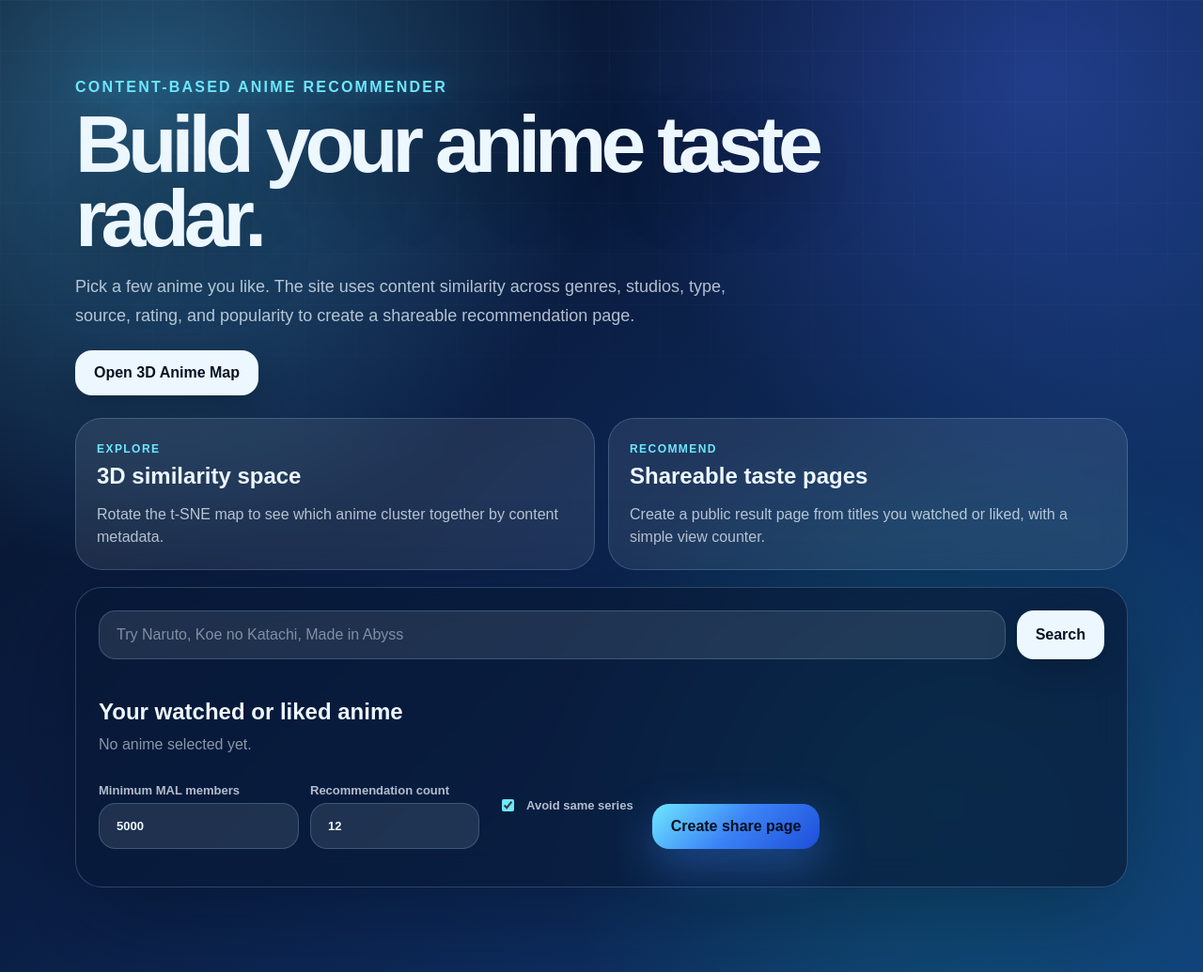
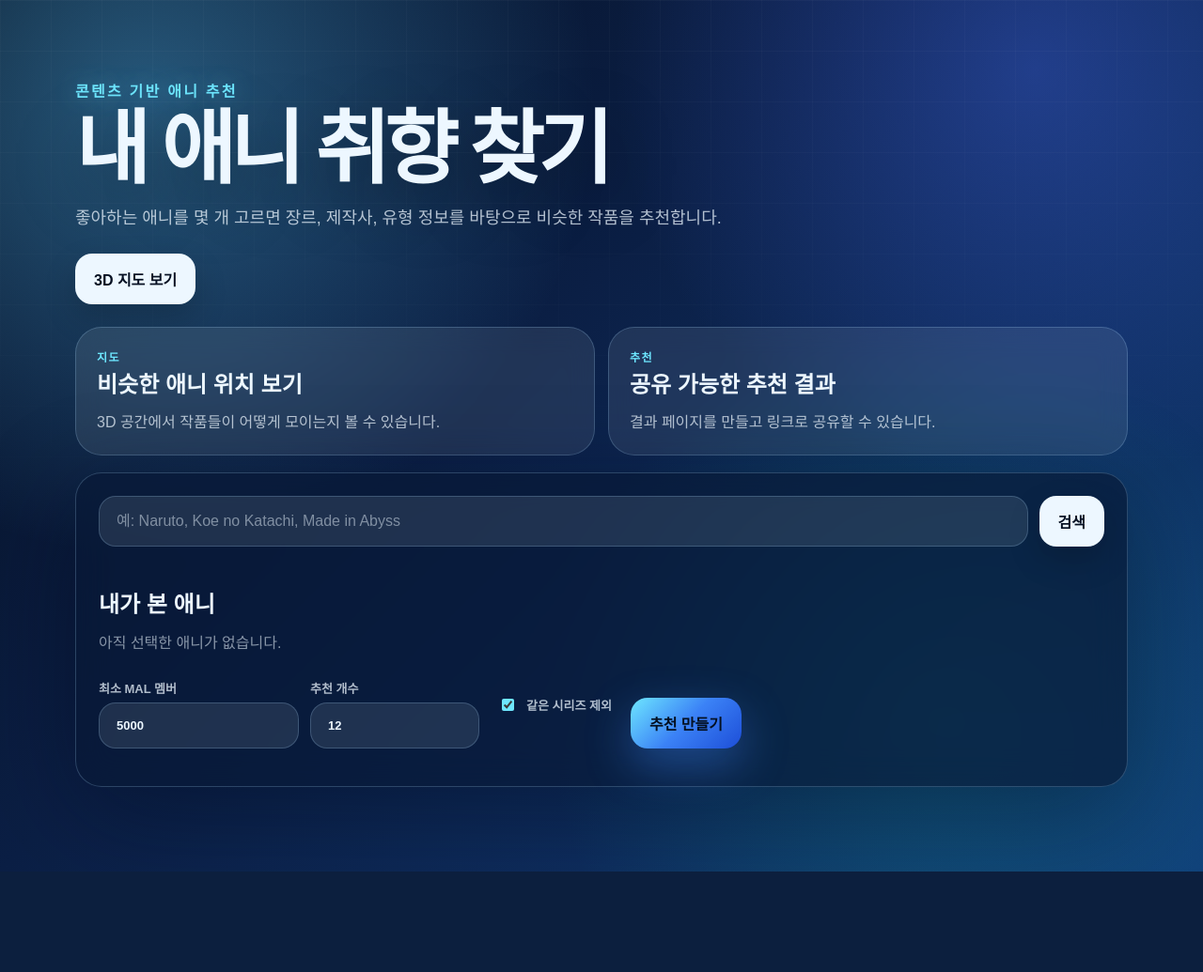
Before and after one commit to Ai-pre/Anime-recommendation-system, a Python web app: template templates/index.html in a window 1280 px wide. Shown: the whole page at 94% size. After the commit the page ends 928 px from the top, so only its background shows below. Run offline with Jinja, Linux system fonts and the light colour scheme; the template is opened without the code that fills it, so the values that code supplies are empty.

Commit message:
Localize web UI to Korean

```diff
--- a/static/app.js
+++ b/static/app.js
@@ -13,7 +13,7 @@ function renderSelected() {
   selectedList.innerHTML = "";
   selectedList.classList.toggle("empty", selected.size === 0);
   if (selected.size === 0) {
-    selectedList.textContent = "No anime selected yet.";
+    selectedList.textContent = "아직 선택한 애니가 없습니다.";
     return;
   }
   for (const item of selected.values()) {
@@ -32,14 +32,14 @@ function renderSelected() {
 }
 
 function animeMeta(item) {
-  return `${item.type} - Score ${item.score ?? "?"} - ${item.genres}`;
+  return `${item.type} - 평점 ${item.score ?? "?"} - ${item.genres}`;
 }
 
 async function searchAnime() {
   const query = searchInput.value.trim();
   searchResults.innerHTML = "";
   if (!query) return;
-  statusEl.textContent = "Searching...";
+  statusEl.textContent = "검색 중...";
   const response = await fetch(`/api/search?q=${encodeURIComponent(query)}`);
   const data = await response.json();
   statusEl.textContent = "";
@@ -61,12 +61,12 @@ function renderRecommendations(items, shareUrl) {
   const linkCard = document.createElement("article");
   linkCard.className = "card share-card";
   linkCard.innerHTML = `
-    <div class="rank">Go</div>
-    <h3>Share page created</h3>
+    <div class="rank">공유</div>
+    <h3>공유 링크 생성 완료</h3>
     <p class="share-url">${fullUrl}</p>
     <div class="meta">
-      <span>View counter enabled</span>
-      <button class="copy-button" type="button">Copy link</button>
+      <span>조회수 기록 중</span>
+      <button class="copy-button" type="button">링크 복사</button>
     </div>
   `;
   const copyButton = linkCard.querySelector(".copy-button");
@@ -74,9 +74,9 @@ function renderRecommendations(items, shareUrl) {
     event.stopPropagation();
     try {
       await navigator.clipboard.writeText(fullUrl);
-      copyButton.textContent = "Copied";
+      copyButton.textContent = "복사 완료";
     } catch {
-      copyButton.textContent = "Copy failed";
+      copyButton.textContent = "복사 실패";
     }
   });
   linkCard.addEventListener("click", () => {
@@ -93,8 +93,8 @@ function renderRecommendations(items, shareUrl) {
       <p>${item.genres}</p>
       <div class="meta">
         <span>${item.type}</span>
-        <span>Score ${item.score ?? "?"}</span>
-        <span>Match ${(item.taste_score * 100).toFixed(1)}%</span>
+        <span>평점 ${item.score ?? "?"}</span>
+        <span>유사도 ${(item.taste_score * 100).toFixed(1)}%</span>
       </div>
     `;
     preview.appendChild(card);
@@ -103,10 +103,10 @@ function renderRecommendations(items, shareUrl) {
 
 async function makeRecommendation() {
   if (selected.size === 0) {
-    statusEl.textContent = "Select at least one anime first.";
+    statusEl.textContent = "먼저 애니를 하나 이상 선택하세요.";
     return;
   }
-  statusEl.textContent = "Calculating your taste radar...";
+  statusEl.textContent = "추천 계산 중...";
   const response = await fetch("/api/recommend", {
     method: "POST",
     headers: { "Content-Type": "application/json" },
@@ -119,10 +119,10 @@ async function makeRecommendation() {
   });
   const data = await response.json();
   if (!response.ok) {
-    statusEl.textContent = data.error || "Could not create recommendations.";
+    statusEl.textContent = data.error || "추천 생성 실패";
     return;
   }
-  statusEl.textContent = "Ready. Click the first card to open the share page.";
+  statusEl.textContent = "완료. 첫 카드를 누르면 공유 페이지로 이동합니다.";
   renderRecommendations(data.recommendations, data.share_url);
 }
 
--- a/templates/index.html
+++ b/templates/index.html
@@ -1,52 +1,52 @@
 <!doctype html>
-<html lang="en">
+<html lang="ko">
 <head>
   <meta charset="utf-8">
   <meta name="viewport" content="width=device-width, initial-scale=1">
-  <title>Anime Taste Radar</title>
-  <meta property="og:title" content="Anime Taste Radar">
-  <meta property="og:description" content="Create a shareable anime recommendation page from titles you like.">
+  <title>애니 취향 레이더</title>
+  <meta property="og:title" content="애니 취향 레이더">
+  <meta property="og:description" content="좋아하는 애니로 비슷한 작품을 추천받아 보세요.">
   <link rel="stylesheet" href="{{ url_for('static', filename='app.css') }}">
 </head>
 <body>
   <main class="shell">
     <section class="hero">
-      <p class="eyebrow">Content-Based Anime Recommender</p>
-      <h1>Build your anime taste radar.</h1>
-      <p class="lead">Pick a few anime you like. The site uses content similarity across genres, studios, type, source, rating, and popularity to create a shareable recommendation page.</p>
+      <p class="eyebrow">콘텐츠 기반 애니 추천</p>
+      <h1>내 애니 취향 찾기</h1>
+      <p class="lead">좋아하는 애니를 몇 개 고르면 장르, 제작사, 유형 정보를 바탕으로 비슷한 작품을 추천합니다.</p>
       <div class="hero-actions">
-        <a class="ghost-link" href="{{ url_for('anime_map') }}" target="_blank" rel="noreferrer">Open 3D Anime Map</a>
+        <a class="ghost-link" href="{{ url_for('anime_map') }}" target="_blank" rel="noreferrer">3D 지도 보기</a>
       </div>
     </section>
 
     <section class="feature-strip">
       <article class="feature-card">
-        <span>Explore</span>
-        <strong>3D similarity space</strong>
-        <p>Rotate the t-SNE map to see which anime cluster together by content metadata.</p>
+        <span>지도</span>
+        <strong>비슷한 애니 위치 보기</strong>
+        <p>3D 공간에서 작품들이 어떻게 모이는지 볼 수 있습니다.</p>
       </article>
       <article class="feature-card">
-        <span>Recommend</span>
-        <strong>Shareable taste pages</strong>
-        <p>Create a public result page from titles you watched or liked, with a simple view counter.</p>
+        <span>추천</span>
+        <strong>공유 가능한 추천 결과</strong>
+        <p>결과 페이지를 만들고 링크로 공유할 수 있습니다.</p>
       </article>
     </section>
 
     <section class="composer panel">
       <div class="search-row">
-        <input id="searchInput" autocomplete="off" placeholder="Try Naruto, Koe no Katachi, Made in Abyss">
-        <button id="searchButton">Search</button>
+        <input id="searchInput" autocomplete="off" placeholder="예: Naruto, Koe no Katachi, Made in Abyss">
+        <button id="searchButton">검색</button>
       </div>
       <div id="searchResults" class="search-results"></div>
       <div class="selected-wrap">
-        <h2>Your watched or liked anime</h2>
-        <div id="selectedList" class="chips empty">No anime selected yet.</div>
+        <h2>내가 본 애니</h2>
+        <div id="selectedList" class="chips empty">아직 선택한 애니가 없습니다.</div>
       </div>
       <div class="actions">
-        <label>Minimum MAL members <input id="minMembers" type="number" value="5000" min="0" step="1000"></label>
-        <label>Recommendation count <input id="topN" type="number" value="12" min="3" max="30"></label>
-        <label class="toggle"><input id="avoidSameSeries" type="checkbox" checked> Avoid same series</label>
-        <button id="recommendButton" class="primary">Create share page</button>
+        <label>최소 MAL 멤버 <input id="minMembers" type="number" value="5000" min="0" step="1000"></label>
+        <label>추천 개수 <input id="topN" type="number" value="12" min="3" max="30"></label>
+        <label class="toggle"><input id="avoidSameSeries" type="checkbox" checked> 같은 시리즈 제외</label>
+        <button id="recommendButton" class="primary">추천 만들기</button>
       </div>
       <p id="status" class="status"></p>
     </section>
```
Also changed, not shown: templates/map_missing.html (+6 -6 lines), templates/result.html (+12 -12 lines).
